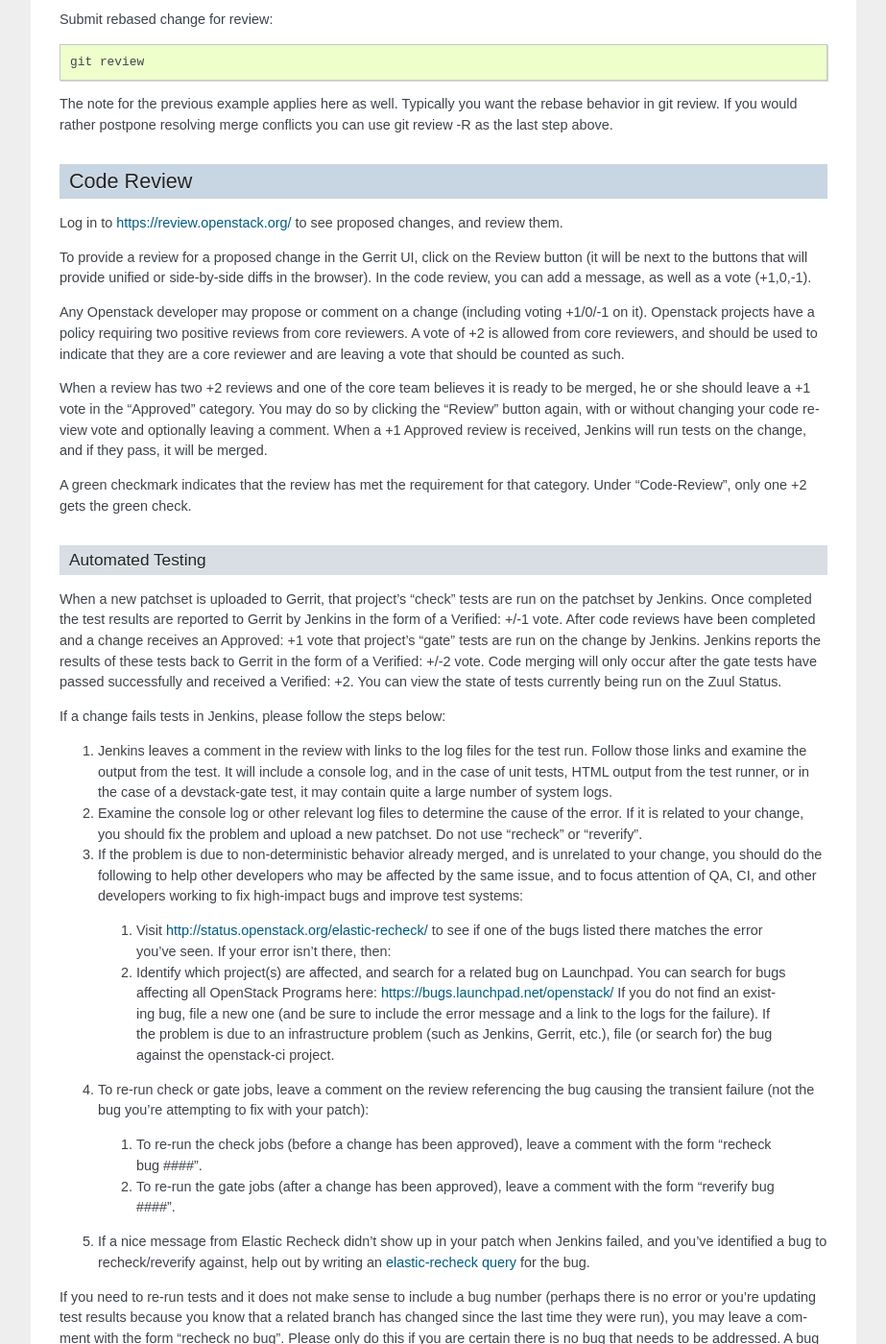
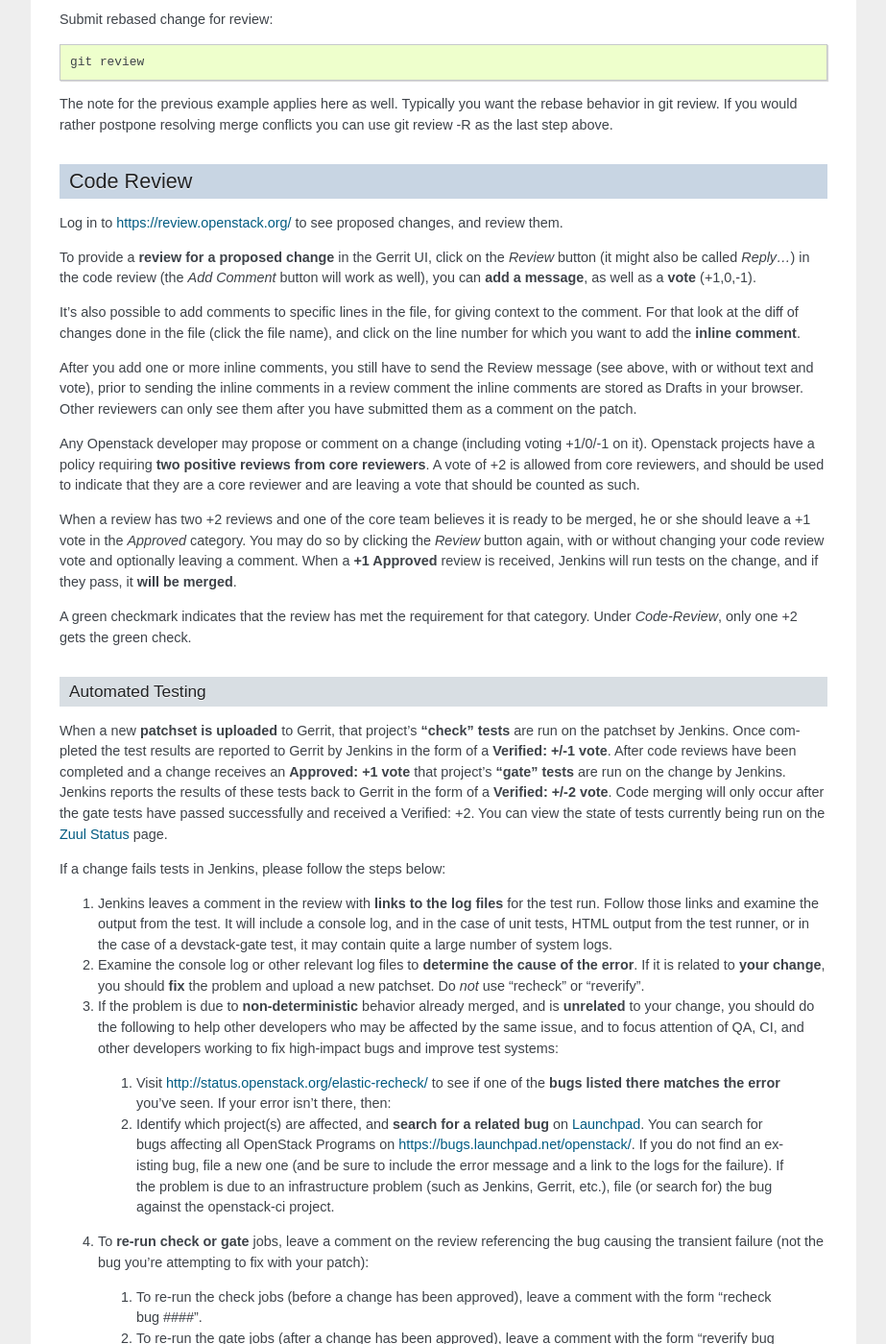
Before and after one commit to openstack-archive/infra-manual, a Sphinx documentation site: the page built from doc/source/developers.rst, in a window 1280 px wide and 1400 px high, scrolled down 5618 px. Shown: the whole window at 96% size, without its empty margins (198-1121 px from the left). Built offline with Sphinx 7.4.7, drawn with Linux system fonts in a browser that asks for light colours.

Commit message:
Emphasise keywords in devs/code review section
Also mention Review/Reply... difference due to New/Old
Gerrit UI view.

Change-Id: I7e674697f987e99231706eb4fa86eaf8b4d20651

```diff
--- a/doc/source/developers.rst
+++ b/doc/source/developers.rst
@@ -329,59 +329,95 @@
 Log in to https://review.openstack.org/ to see proposed changes, and
 review them.
 
-To provide a review for a proposed change in the Gerrit UI, click on
-the Review button (it will be next to the buttons that will provide
-unified or side-by-side diffs in the browser). In the code review, you
-can add a message, as well as a vote (+1,0,-1).
+To provide a **review for a proposed change** in the Gerrit UI, click on
+the *Review* button (it might also be called *Reply...*) in the code review
+(the *Add Comment* button will work as well), you can **add a message**,
+as well as a **vote** (+1,0,-1).
+
+It's also possible to add comments to specific lines in the file,
+for giving context to the comment.
+For that look at the diff of changes done in the file (click the file name),
+and click on the line number for which you want to add the **inline comment**.
+
+After you add one or more inline comments, you still have to send
+the Review message (see above, with or without text and vote),
+prior to sending the inline comments in a review comment
+the inline comments are stored as Drafts in your browser.
+Other reviewers can only see them after you have submitted
+them as a comment on the patch.
 
 Any Openstack developer may propose or comment on a change (including
-voting +1/0/-1 on it). Openstack projects have a policy requiring two
-positive reviews from core reviewers. A vote of +2 is allowed from
+voting +1/0/-1 on it). Openstack projects have a policy requiring **two
+positive reviews from core reviewers**. A vote of +2 is allowed from
 core reviewers, and should be used to indicate that they are a core
 reviewer and are leaving a vote that should be counted as such.
 
 When a review has two +2 reviews and one of the core team believes it
 is ready to be merged, he or she should leave a +1 vote in the
-"Approved" category. You may do so by clicking the "Review" button
+*Approved* category. You may do so by clicking the *Review* button
 again, with or without changing your code review vote and optionally
-leaving a comment. When a +1 Approved review is received, Jenkins will
-run tests on the change, and if they pass, it will be merged.
+leaving a comment. When a **+1 Approved** review is received, Jenkins will
+run tests on the change, and if they pass, it **will be merged**.
 
 A green checkmark indicates that the review has met the requirement
-for that category. Under "Code-Review", only one +2 gets the green
+for that category. Under *Code-Review*, only one +2 gets the green
 check.
 
 Automated Testing
 -----------------
 
-When a new patchset is uploaded to Gerrit, that project's "check"
-tests are run on the patchset by Jenkins. Once completed the test
-results are reported to Gerrit by Jenkins in the form of a Verified:
-+/-1 vote. After code reviews have been completed and a change
-receives an Approved: +1 vote that project's "gate" tests are run on
+When a new **patchset is uploaded** to Gerrit, that project's **"check"
+tests** are run on the patchset by Jenkins. Once completed the test
+results are reported to Gerrit by Jenkins in the form of a **Verified:
++/-1 vote**. After code reviews have been completed and a change
+receives an **Approved: +1 vote** that project's **"gate" tests** are run on
 the change by Jenkins. Jenkins reports the results of these tests back
-to Gerrit in the form of a Verified: +/-2 vote. Code merging will only
+to Gerrit in the form of a **Verified: +/-2 vote**. Code merging will only
 occur after the gate tests have passed successfully and received a
 Verified: +2. You can view the state of tests currently being run on
-the Zuul Status.
+the `Zuul Status <http://status.openstack.org/zuul/>`_ page.
 
 If a change fails tests in Jenkins, please follow the steps below:
 
-1. Jenkins leaves a comment in the review with links to the log files for the test run. Follow those links and examine the output from the test. It will include a console log, and in the case of unit tests, HTML output from the test runner, or in the case of a devstack-gate test, it may contain quite a large number of system logs.
-2. Examine the console log or other relevant log files to determine the cause of the error. If it is related to your change, you should fix the problem and upload a new patchset. Do not use "recheck" or "reverify".
-3. If the problem is due to non-deterministic behavior already merged, and is unrelated to your change, you should do the following to help other developers who may be affected by the same issue, and to focus attention of QA, CI, and other developers working to fix high-impact bugs and improve test systems:
+1. Jenkins leaves a comment in the review with **links to the log files** for the test run.
+   Follow those links and examine the output from the test.
+   It will include a console log, and in the case of unit tests, HTML output from the test runner,
+   or in the case of a devstack-gate test, it may contain quite a large number of system logs.
+2. Examine the console log or other relevant log files to **determine the cause of the error**.
+   If it is related to **your change**, you should **fix** the problem and upload a new patchset.
+   Do *not* use "recheck" or "reverify".
+3. If the problem is due to **non-deterministic** behavior already merged,
+   and is **unrelated** to your change, you should do the following
+   to help other developers who may be affected by the same issue,
+   and to focus attention of QA, CI, and other developers working to fix
+   high-impact bugs and improve test systems:
 
-  1. Visit http://status.openstack.org/elastic-recheck/ to see if one of the bugs listed there matches the error you've seen. If your error isn't there, then:
-  2. Identify which project(s) are affected, and search for a related bug on Launchpad. You can search for bugs affecting all OpenStack Programs here: https://bugs.launchpad.net/openstack/ If you do not find an existing bug, file a new one (and be sure to include the error message and a link to the logs for the failure). If the problem is due to an infrastructure problem (such as Jenkins, Gerrit, etc.), file (or search for) the bug against the openstack-ci project.
+  1. Visit http://status.openstack.org/elastic-recheck/ to see
+     if one of the **bugs listed there matches the error** you've seen.
+     If your error isn't there, then:
+  2. Identify which project(s) are affected, and **search for a related bug** on `Launchpad <https://launchpad.net>`_.
+     You can search for bugs affecting all OpenStack Programs on https://bugs.launchpad.net/openstack/.
+     If you do not find an existing bug, file a new one
+     (and be sure to include the error message and a link to the logs for the failure).
+     If the problem is due to an infrastructure problem (such as Jenkins, Gerrit, etc.),
+     file (or search for) the bug against the openstack-ci project.
 
-4. To re-run check or gate jobs, leave a comment on the review referencing the bug causing the transient failure (not the bug you're attempting to fix with your patch):
+4. To **re-run check or gate** jobs, leave a comment on the review referencing the bug
+   causing the transient failure (not the bug you're attempting to fix with your patch):
 
   1. To re-run the check jobs (before a change has been approved), leave a comment with the form "recheck bug ####".
   2. To re-run the gate jobs (after a change has been approved), leave a comment with the form "reverify bug ####".
 
-5. If a nice message from Elastic Recheck didn't show up in your patch when Jenkins failed, and you've identified a bug to recheck/reverify against, help out by writing an `elastic-recheck query <http://docs.openstack.org/infra/elastic-recheck/readme.html>`_ for the bug.
+5. If a nice message from Elastic Recheck didn't show up in your patch when Jenkins failed,
+   and you've identified a bug to recheck/reverify against,
+   help out by writing an `elastic-recheck query <http://docs.openstack.org/infra/elastic-recheck/readme.html>`_ for the bug.
 
-If you need to re-run tests and it does not make sense to include a bug number (perhaps there is no error or you're updating test results because you know that a related branch has changed since the last time they were run), you may leave a comment with the form "recheck no bug". Please only do this if you are certain there is no bug that needs to be addressed. A bug number is required to reverify.
+If you need to re-run tests and it does not make sense to include a bug number
+(perhaps there is no error or you're updating test results because you know
+that a related branch has changed since the last time they were run),
+you may leave a comment with the form "recheck no bug".
+Please only do this if you are certain there is no bug that needs to be addressed.
+A bug number is required to reverify.
 
 Peer Review
 -----------
```
